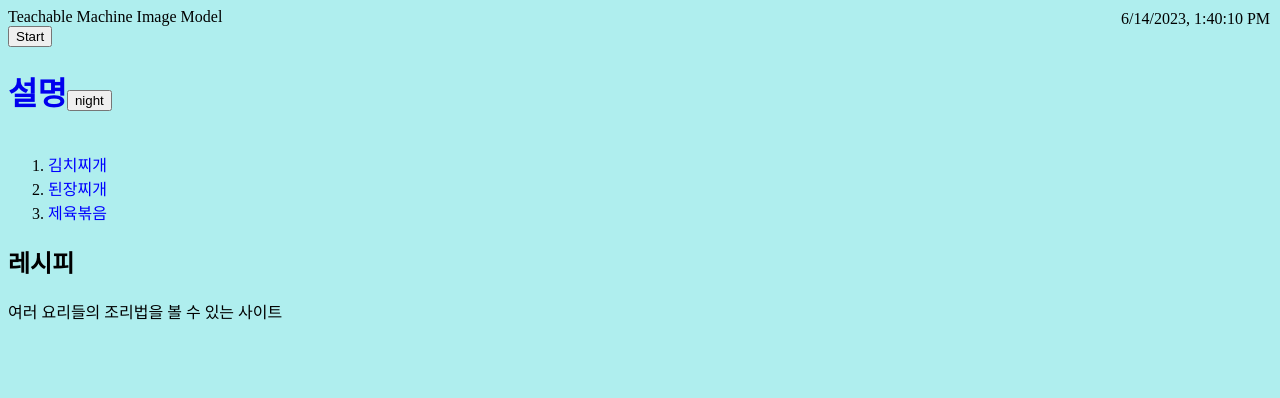
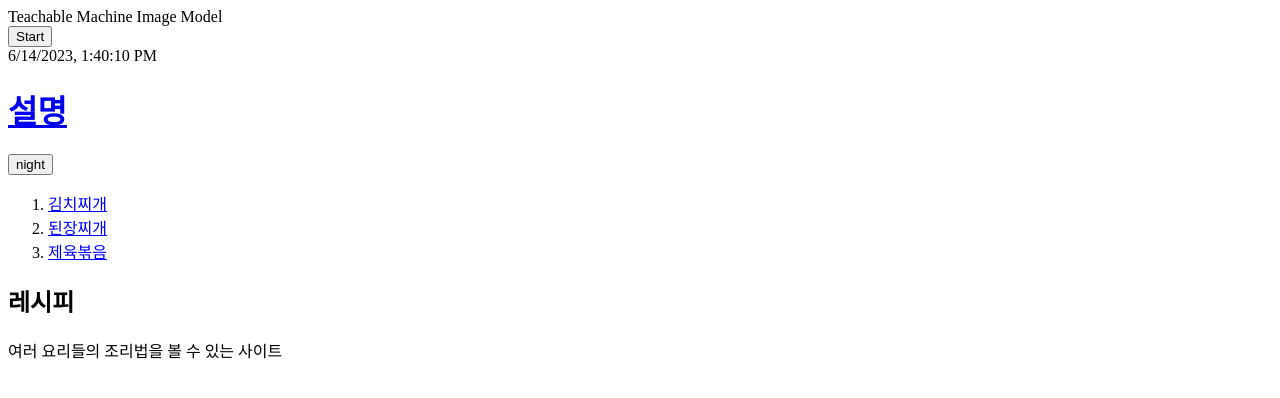
Before and after one commit to parkjinwoo04/test, a plain HTML site: page index.html in a window 1280 px wide. Drawn offline with Linux system fonts and the light colour scheme.

Commit message:
Add files via upload

```diff
--- a/index.html
+++ b/index.html
@@ -3,18 +3,6 @@
         <head>
             <meta charset="utf-8">
             <title>welcome</title>
-            <style>
-                h1 {display: inline-block;}
-                a {text-decoration: none; display: inline-block;}
-                input {display: inline-block;}
-                body {background-color:paleturquoise;}
-                #datetime
-                {
-                    position: absolute;
-                    top: 10px;
-                    right: 10px;
-                }
-            </style>
             <div>Teachable Machine Image Model</div>
 <button type="button" onclick="init()">Start</button>
 <div id="webcam-container"></div>
@@ -26,7 +14,7 @@
     // https://github.com/googlecreativelab/teachablemachine-community/tree/master/libraries/image
 
     // the link to your model provided by Teachable Machine export panel
-                const URL = "./my_model/";
+    const URL = "https://teachablemachine.withgoogle.com/models/dBL3W0mEm/";
 
     let model, webcam, labelContainer, maxPredictions;
 
@@ -67,7 +55,6 @@
     async function predict() {
         // predict can take in an image, video or canvas html element
         const prediction = await model.predict(webcam.canvas);
-                    comsol.log(prediction[0].probability);
         for (let i = 0; i < maxPredictions; i++) {
             const classPrediction =
                 prediction[i].className + ": " + prediction[i].probability.toFixed(2);
@@ -75,6 +62,7 @@
         }
     }
 </script>
+
 
         </head>
         <body>
```
Lines whose indentation alone changed are shown as unchanged.
